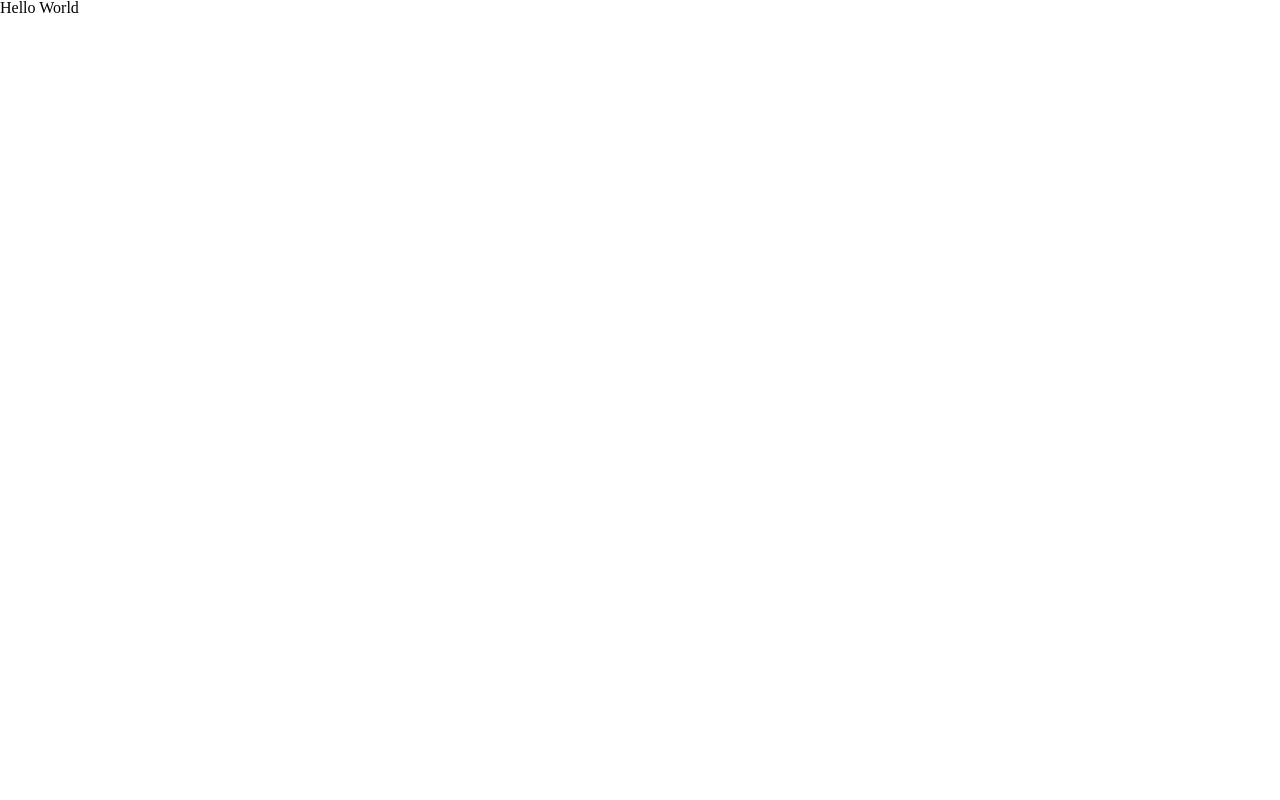
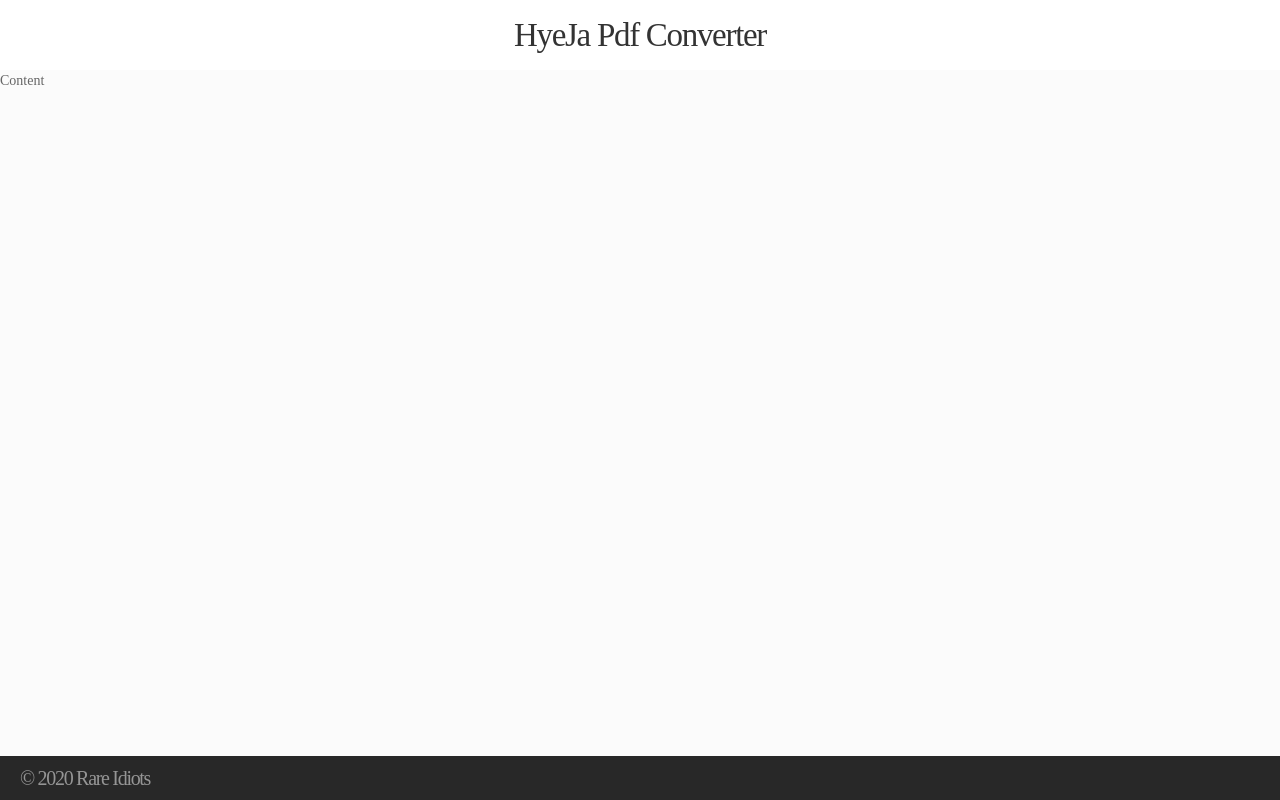
Before and after one commit to rare-idiots/simple-react-serverless-study, a React (Create React App) app in the folder client/: page / in a window 1280 px wide. Built offline with nearby package versions, Linux system fonts and the light colour scheme.

Commit message:
base publishing

```diff
--- a/client/src/App.js
+++ b/client/src/App.js
@@ -1,11 +1,24 @@
 import React from 'react';
 
 // Style
-import styled from 'styled-components';
+import { ThemeProvider } from 'styled-components';
+import theme from 'style/theme';
 import 'style/reset.css';
+import 'style/index.css';
+
+// Component
+import { Content, Footer, Header } from 'component';
 
 function App() {
-  return <>Hello World</>;
+  return (
+    <>
+      <ThemeProvider theme={theme}>
+        <Header />
+        <Content />
+        <Footer />
+      </ThemeProvider>
+    </>
+  );
 }
 
 export default App;
--- /dev/null
+++ b/client/src/component/Content.js
@@ -0,0 +1,15 @@
+import React from 'react';
+
+// Style
+import styled from 'styled-components';
+
+const Content = () => {
+  return <ContentContainer>Content</ContentContainer>;
+};
+
+export default Content;
+
+const ContentContainer = styled.div`
+  flex: 1 1 auto;
+  background-color: ${(props) => props.theme.ContentBackGroundColor};
+`;
--- /dev/null
+++ b/client/src/component/Footer.js
@@ -0,0 +1,30 @@
+import React from 'react';
+
+// Style
+import styled from 'styled-components';
+
+const Footer = () => {
+  return (
+    <FooterContainer>
+      <FooterText>© 2020 Rare Idiots</FooterText>
+    </FooterContainer>
+  );
+};
+
+export default Footer;
+
+const FooterContainer = styled.footer`
+  background-color: ${(props) => props.theme.FooterBackGroundColor};
+  color: ${(props) => props.theme.FooterColor};
+  min-height: 35px;
+  display: flex;
+  align-items: center;
+  padding-left: 20px;
+`;
+
+const FooterText = styled.p`
+  font-size: 20px;
+  line-height: 44px;
+  letter-spacing: -1.3px;
+  font-weight: 400;
+`;
--- /dev/null
+++ b/client/src/component/Header.js
@@ -0,0 +1,30 @@
+import React from 'react';
+
+// Style
+import styled from 'styled-components';
+
+const Header = () => {
+  return (
+    <HeaderContainer>
+      <HeaderText>HyeJa Pdf Converter</HeaderText>
+    </HeaderContainer>
+  );
+};
+
+export default Header;
+
+const HeaderContainer = styled.header`
+  background-color: ${(props) => props.theme.HeaderBackGroundColor};
+  color: ${(props) => props.theme.HeaderColor};
+  min-height: 70px;
+  display: flex;
+  align-items: center;
+  justify-content: center;
+`;
+
+const HeaderText = styled.p`
+  font-size: 33px;
+  line-height: 44px;
+  letter-spacing: -1.3px;
+  font-weight: 400;
+`;
--- /dev/null
+++ b/client/src/component/index.js
@@ -0,0 +1,3 @@
+export { default as Content } from './Content';
+export { default as Footer } from './Footer';
+export { default as Header } from './Header';
--- /dev/null
+++ b/client/src/style/index.css
@@ -0,0 +1,18 @@
+body,
+html,
+#root {
+  height: 100%;
+}
+
+body {
+  font-size: 0.875rem;
+  font-weight: 300;
+  line-height: 1.6;
+  color: #666;
+  text-align: left;
+}
+
+#root {
+  display: flex;
+  flex-direction: column;
+}
--- a/client/src/style/reset.css
+++ b/client/src/style/reset.css
@@ -115,7 +115,7 @@ blockquote:before,
 blockquote:after,
 q:before,
 q:after {
-  content: "";
+  content: '';
   content: none;
 }
 table {
--- /dev/null
+++ b/client/src/style/theme.js
@@ -0,0 +1,9 @@
+const theme = {
+  HeaderBackGroundColor: '#ffffff',
+  HeaderColor: '#333',
+  ContentBackGroundColor: '#fbfbfb',
+  FooterBackGroundColor: '#282828',
+  FooterColor: '#959595',
+};
+
+export default theme;
```
Also changed, not shown: 1 other file (tests, documents, lock files or other folders).
